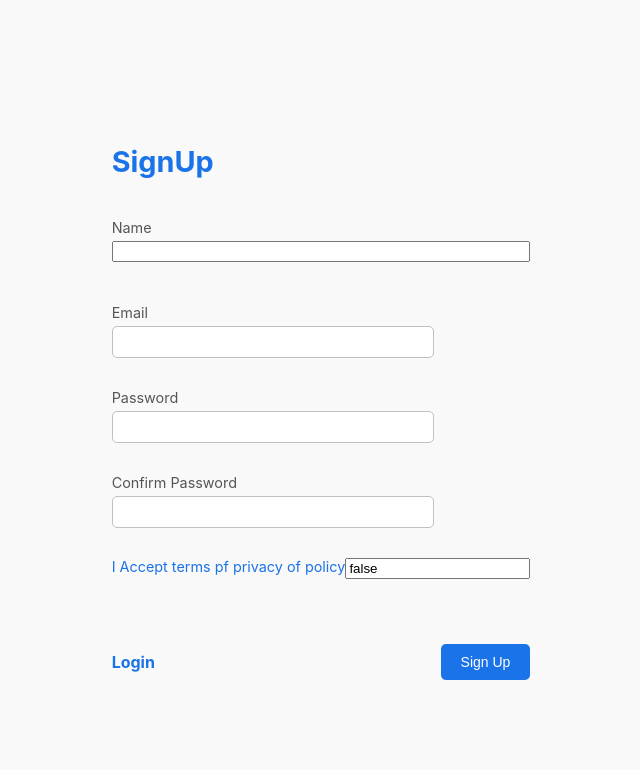
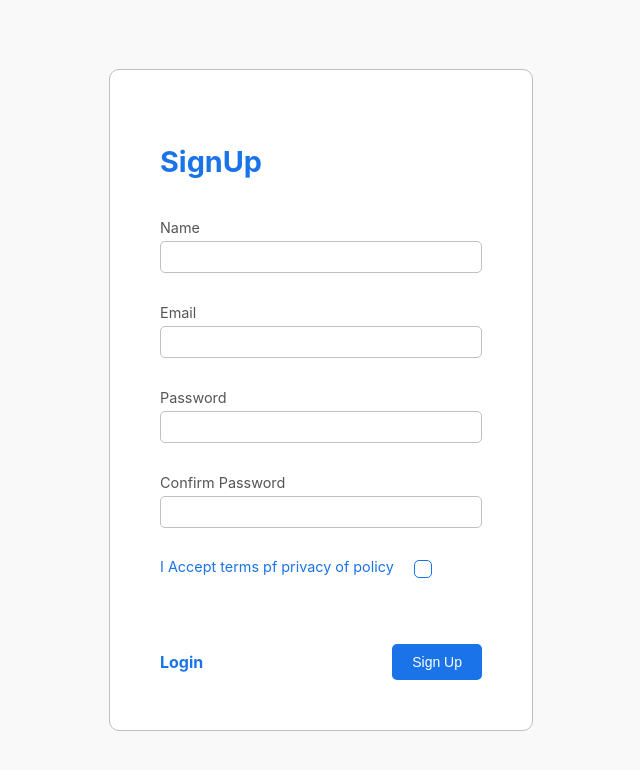
Before and after one commit to am1r0d/loginRegister, a React (Create React App) app: page /signup in a window 1280 px wide. Shown: the top 770 px of the page, without its empty margins (319-959 px from the left). Built offline with nearby package versions, Linux system fonts and the light colour scheme.

Commit message:
install react-router-dom@6 + update style

```diff
--- a/package.json
+++ b/package.json
@@ -8,6 +8,7 @@
     "@testing-library/user-event": "^13.5.0",
     "react": "^18.2.0",
     "react-dom": "^18.2.0",
+    "react-router-dom": "^6.15.0",
     "react-scripts": "5.0.1",
     "react-toastify": "^9.1.3",
     "web-vitals": "^2.1.4"
--- a/src/App.js
+++ b/src/App.js
@@ -1,9 +1,15 @@
+import { Routes, Route, Navigate } from "react-router-dom";
 import Signup from "./components/Signup";
+import Login from "./components/Login";
 
 function App() {
     return (
         <div>
-            <Signup />
+            <Routes>
+                <Route path="/login" element={<Login />} />
+                <Route path="/signup" element={<Signup />} />
+                <Route path="/*" element={<Navigate to="/signup" />} />
+            </Routes>
         </div>
     );
 }
--- a/src/components/Login.jsx
+++ b/src/components/Login.jsx
@@ -24,6 +24,10 @@ const Login = () => {
         setErrors(validate(data, "login"));
         console.log(errors);
     }, [data, touched]);
+
+    const changeHandler = (event) => {
+        setData({ ...data, [event.target.name]: event.target.value });
+    };
 
     // FOCUS-HANDLER
     const focusHandler = (event) => {
--- a/src/components/Signup.jsx
+++ b/src/components/Signup.jsx
@@ -1,6 +1,7 @@
 import React, { useEffect, useState } from "react";
 import { ToastContainer, toast } from "react-toastify";
 import "react-toastify/dist/ReactToastify.css";
+import { Link } from "react-router-dom";
 
 import { validate } from "./validate";
 import { notify } from "./Toast";
@@ -58,11 +59,16 @@ const Signup = () => {
 
     return (
         <div className={styles.container}>
-            <form onSubmit={submitHandler}>
+            <form onSubmit={submitHandler} className={styles.formContainer}>
                 <h2 className={styles.header}>SignUp</h2>
                 <div className={styles.formField}>
                     <label>Name</label>
                     <input
+                        className={
+                            errors.name && touched.name
+                                ? styles.uncompleted
+                                : styles.formInput
+                        }
                         type="text"
                         name="name"
                         value={data.name}
@@ -130,7 +136,7 @@ const Signup = () => {
                     <div className={styles.checkBoxContainer}>
                         <label>I Accept terms pf privacy of policy</label>
                         <input
-                            type="text"
+                            type="checkbox"
                             name="isAccepted"
                             value={data.isAccepted}
                             onChange={changeHandler}
@@ -142,7 +148,7 @@ const Signup = () => {
                     )}
                 </div>
                 <div className={styles.formButtons}>
-                    <a href="#">Login</a>
+                    <Link to="/login">Login</Link>
                     <button type="submit">Sign Up</button>
                 </div>
             </form>
--- a/src/components/Signup.module.css
+++ b/src/components/Signup.module.css
@@ -5,27 +5,31 @@
     min-height: 100vh;
     align-items: center;
 }
+
 .formContainer {
     border: 1px solid silver;
     width: fit-content;
     padding: 50px;
     margin: 50px;
+    border-radius: 10px;
     height: fit-content;
     background-color: #fff;
 }
+
 .header {
     text-align: left;
     margin-bottom: 40px;
     font-size: 1.8rem;
     color: #1a73e8;
 }
+
 .formField {
     display: flex;
     flex-direction: column;
-    /* bara in displat:flex k ona biyan zir ham */
     margin-bottom: 10px;
     height: 75px;
 }
+
 .formField label {
     text-align: left;
     margin-bottom: 5px;
@@ -41,6 +45,7 @@
     border: 1px solid silver;
     transition: all 0.2s ease-in;
 }
+
 .uncompleted {
     width: 300px;
     height: 30px;
@@ -49,6 +54,7 @@
     border: 1px solid red;
     transition: all 0.2s ease-in;
 }
+
 .formInput:focus,
 .uncompleted:focus {
     outline: none;
@@ -56,6 +62,7 @@
     height: 30px;
     border: 1px solid #1a73e8;
 }
+
 .formField span {
     height: 10px;
     text-align: left;
@@ -68,6 +75,7 @@
     border-radius: 3px;
     background-color: rgba(255, 0, 0, 0.175);
 }
+
 .checkBoxContainer {
     display: flex;
     font-size: 0.85rem;
@@ -76,26 +84,41 @@
     height: 20px !important;
     text-align: center;
 }
+
 .formField:nth-child(6) label {
     color: #1a73e8;
 }
+
+input[type="checkbox"] {
+    margin-left: 20px;
+    width: 18px;
+    height: 18px;
+    border: 1px solid #1a73e8;
+    appearance: none;
+    border-radius: 5px;
+    transition: all 0.2s ease-in;
+}
+
 input[type="checkbox"]:checked {
     width: 18px;
     height: 18px;
     background-color: #1a73e8;
     border-radius: 50%;
 }
+
 input[type="checkbox"]:focus {
     height: 18px;
     width: 18px;
     outline: none;
     border: 2px solid #004aaa;
 }
+
 .formButtons {
     display: flex;
     justify-content: space-between;
     align-items: center;
 }
+
 .formButtons button {
     background-color: #1a73e8;
     padding: 10px 20px;
@@ -107,15 +130,18 @@ input[type="checkbox"]:focus {
     transition: all 0.1s ease-in;
     cursor: pointer;
 }
+
 .formButtons button:hover {
     background-color: #004aaa;
 }
+
 .formButtons a {
     color: #1a73e8;
     text-decoration: none;
     transition: all 0.1s ease-in;
     font-weight: 700;
 }
+
 .formButtons a:hover {
     color: #004aaa;
 }
@@ -124,12 +150,15 @@ input[type="checkbox"]:focus {
         padding: 20px;
         margin: 50px 20px;
     }
+
     .formContainer {
         width: 90%;
     }
+
     .formInput {
         width: 90%;
     }
+
     .uncompleted {
         width: 90%;
     }
--- a/src/index.js
+++ b/src/index.js
@@ -1,9 +1,12 @@
-import React from 'react';
-import ReactDOM from 'react-dom/client';
-import './index.css';
-import App from './App';
+import React from "react";
+import ReactDOM from "react-dom/client";
+import "./index.css";
+import App from "./App";
+import { BrowserRouter } from "react-router-dom";
 
-const root = ReactDOM.createRoot(document.getElementById('root'));
+const root = ReactDOM.createRoot(document.getElementById("root"));
 root.render(
-    <App />
+    <BrowserRouter>
+        <App />
+    </BrowserRouter>
 );
```
Also changed, not shown: 1 other file (tests, documents, lock files or other folders).
